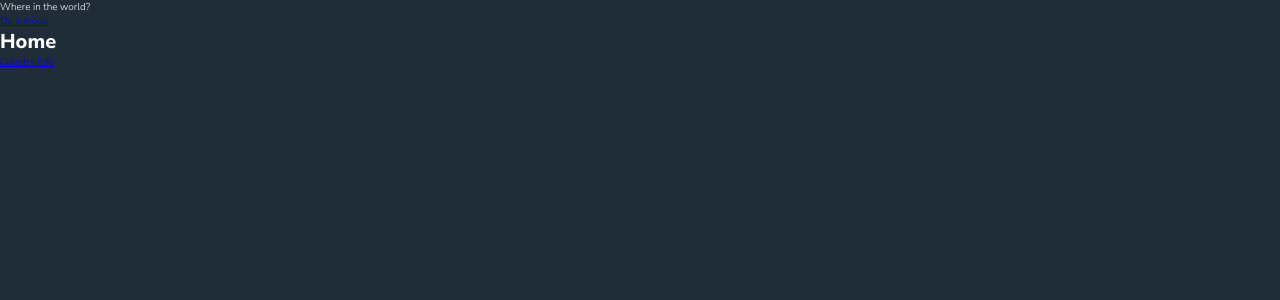
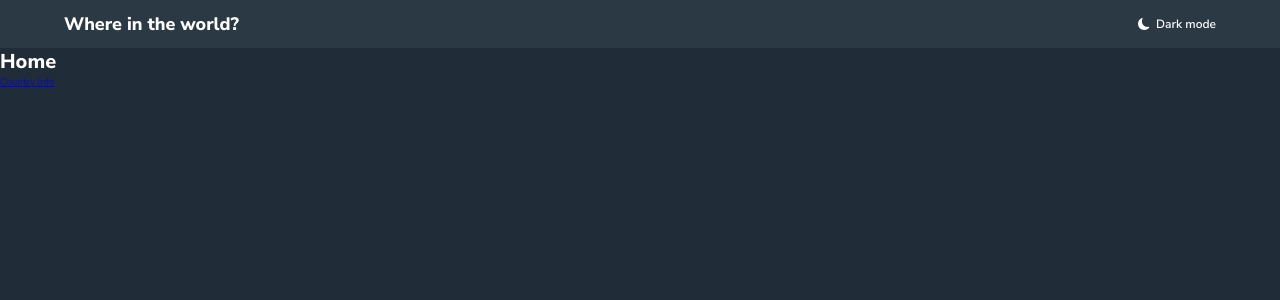
Before and after one commit to rialbeg/countries-next, a Next.js app: page / in a window 1280 px wide. Shown: the top 300 px of the page. Built offline with nearby package versions, Linux system fonts and the light colour scheme.

Commit message:
styling the navbar

```diff
--- a/package.json
+++ b/package.json
@@ -14,6 +14,7 @@
     "next": "12.2.0",
     "react": "18.2.0",
     "react-dom": "18.2.0",
+    "react-icons": "^4.4.0",
     "styled-components": "^5.3.5"
   },
   "devDependencies": {
--- a/src/components/Navbar/index.tsx
+++ b/src/components/Navbar/index.tsx
@@ -1,4 +1,6 @@
 import { ThemeProps } from "../MainComponent";
+import { Container, Content } from "./style";
+import { BsMoon, BsMoonFill } from "react-icons/bs";
 
 interface NavBarProps {
   theme: ThemeProps;
@@ -12,13 +14,18 @@ export function Navbar({ theme }: NavBarProps) {
       : localStorage.setItem("theme", "light");
   };
   return (
-    <div>
-      <p>Where in the world?</p>
-      <div>
-        <a href="#" onClick={toggleTheme}>
-          Dark mode
-        </a>
-      </div>
-    </div>
+    <Container>
+      <Content>
+        <p className="title">Where in the world?</p>
+        <div className="toggle-theme-container">
+          {theme.theme === "light" ? (
+            <BsMoon size={12} />
+          ) : (
+            <BsMoonFill size={12} />
+          )}
+          <p onClick={toggleTheme}>Dark mode</p>
+        </div>
+      </Content>
+    </Container>
   );
 }
--- a/src/components/Navbar/style.ts
+++ b/src/components/Navbar/style.ts
@@ -0,0 +1,30 @@
+import styled from "styled-components";
+
+export const Container = styled.nav``;
+
+export const Content = styled.div`
+  display: flex;
+  justify-content: space-between;
+  align-items: center;
+  width: 90%;
+  margin: 0 auto;
+  padding: 1.2rem 0;
+
+  p.title {
+    font-size: 1.8rem;
+    font-weight: 800;
+  }
+  div.toggle-theme-container {
+    display: flex;
+    align-items: center;
+
+    p {
+      font-weight: 600;
+      margin-left: 0.6rem;
+      font-size: 1.2rem;
+    }
+    &:hover {
+      cursor: pointer;
+    }
+  }
+`;
--- a/styles/global.ts
+++ b/styles/global.ts
@@ -28,6 +28,9 @@ export const GlobalStyle = createGlobalStyle`
     	color: ${({ theme }) => theme.text};
 		font-family: 'Nunito Sans', sans-serif;
 	}
+	nav{
+		background: ${({ theme }) => theme.element}
+	}
 	img{
 		width:100%;
 	}
```
Also changed, not shown: 1 other file (tests, documents, lock files or other folders).
